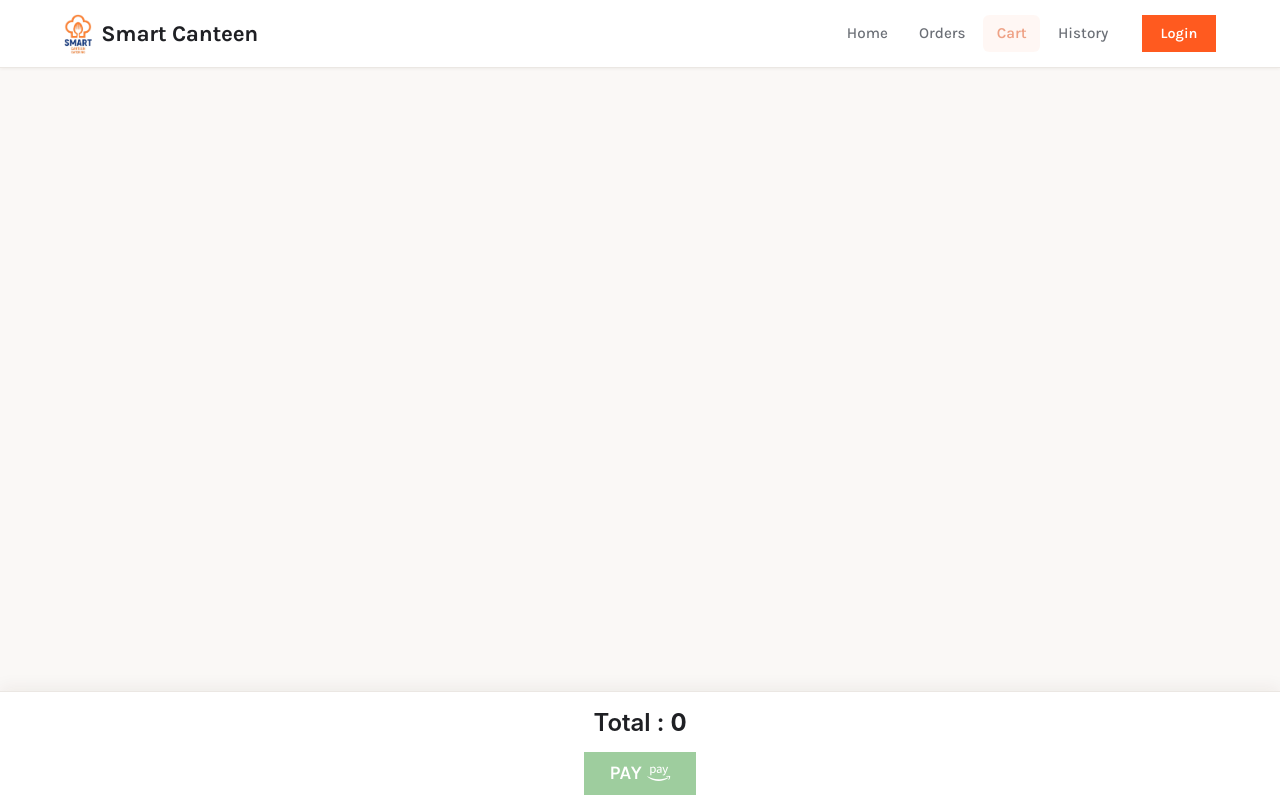
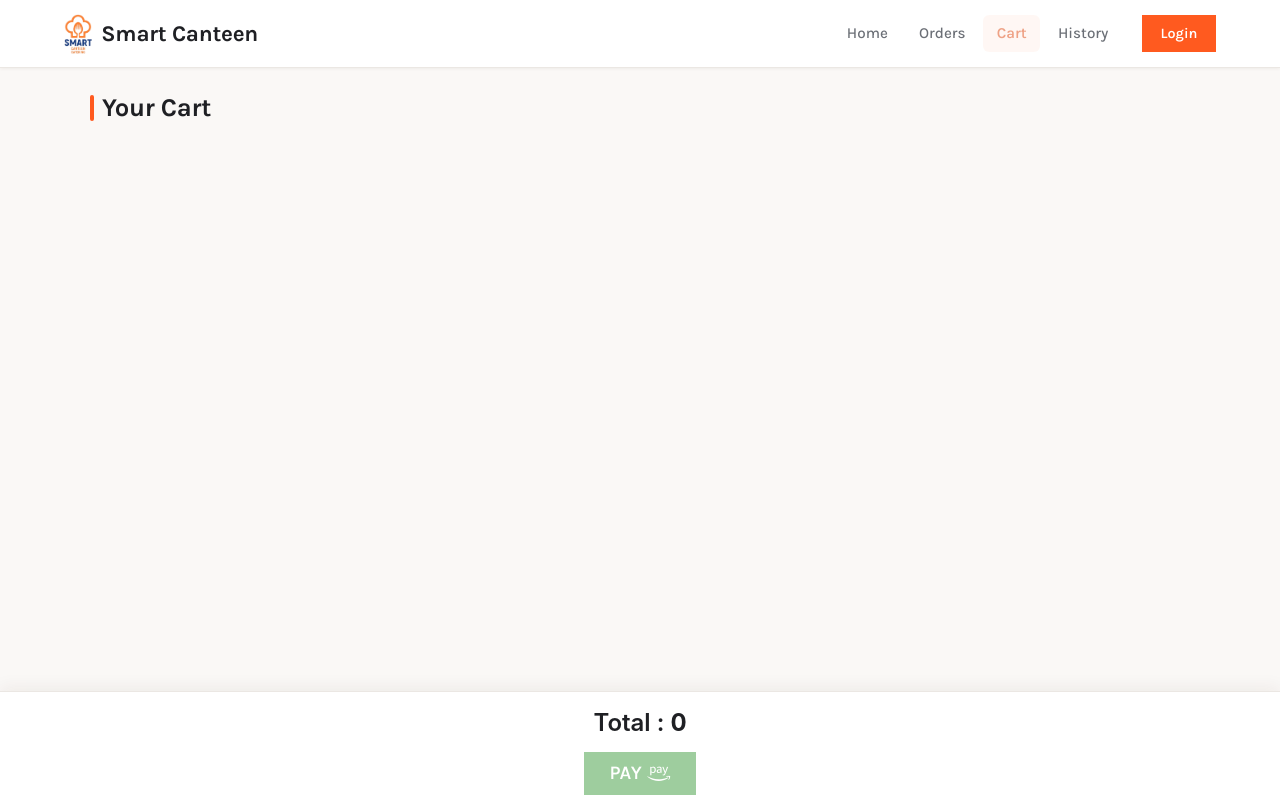
Before and after one commit to Takeshwar06/canteen-web, a React (Create React App) app: page /card in a window 1280 px wide. Built offline with nearby package versions, Linux system fonts and the light colour scheme.

Commit message:
consistent page layout for cart and order history - headings, container and grids
Co-Authored-By: Takeshwar Janghel <takeshwarverma124@gmail.com>

```diff
--- a/src/pages/AddToCard.css
+++ b/src/pages/AddToCard.css
@@ -1,22 +1,21 @@
 /* ADD TO CARD COMPONENT STYLES */
 
 .addtocart-container {
-  width: 100%;
+  max-width: 1140px;
+  margin: 0 auto;
+  padding: 1.5rem 1.25rem 3rem;
   display: flex;
-  justify-content: center;
-  align-items: center;
   flex-direction: column;
 }
 .all-cart-container {
   width: 100%;
-  display: flex;
-  justify-content: center;
-  align-items: center;
-  flex-wrap: wrap;
-  gap: 2vw;
+  display: grid;
+  grid-template-columns: repeat(auto-fill, minmax(320px, 1fr));
+  gap: 1.25rem;
+  margin-bottom: 85px;
 }
 .cart-container {
-  width: 30rem;
+  width: 100%;
   display: flex;
   align-items: center;
   gap: 0.75rem;
@@ -121,8 +120,11 @@
   p {
     margin: 0;
   }
+  .all-cart-container {
+    grid-template-columns: 1fr;
+  }
   .cart-container {
-    width: 22rem;
+    width: 100%;
   }
   .addtocart-container .cart-container img {
     width: 180px;
--- a/src/pages/AddToCard.js
+++ b/src/pages/AddToCard.js
@@ -105,8 +105,9 @@ export default function () {
   navigate("/foodreview")
  }
   return (
-    <div className='addtocart-container' style={{ width: "100%", marginTop: "20px" }}>
-      <div className="all-cart-container" style={{ width: "100%", display: "flex", flexWrap: "wrap", alignItems: "center", marginBottom: "85px" }}>
+    <div className='addtocart-container'>
+      <h1 className="page-title">Your Cart</h1>
+      <div className="all-cart-container">
         {/* items */}
         {
           foods.map((food, index) => {
--- a/src/pages/OrderHistory.css
+++ b/src/pages/OrderHistory.css
@@ -1,32 +1,40 @@
 .order_history_container {
   font-family: var(--font);
-  width: 100%;
-  height: 100%;
+  max-width: 1140px;
+  margin: 0 auto;
+  padding: 1.5rem 1.25rem 3rem;
 }
 .order_heading {
-  text-align: center;
+  text-align: left;
   font-family: var(--heading-font);
-  font-size: 1.5rem;
+  font-size: 1.6rem;
   color: var(--text);
-  padding: 1.4rem 0;
-  font-weight: 600;
+  padding: 0;
+  margin: 0 0 1.25rem;
+  font-weight: 700;
+  display: flex;
+  align-items: center;
+  gap: 0.5rem;
+}
+.order_heading::before {
+  content: "";
+  width: 4px;
+  height: 1.05em;
+  background: var(--primary);
+  border-radius: 2px;
 }
 .orders_container {
-  display: flex;
+  display: grid;
+  grid-template-columns: repeat(auto-fill, minmax(300px, 1fr));
   gap: 1.25rem;
-  align-items: center;
-  justify-content: center;
-  flex-wrap: wrap;
   width: 100%;
-  padding: 0 1rem;
+  padding: 0;
 }
 .order {
   background-color: var(--surface);
   display: flex;
-  justify-content: center;
   gap: 0.75rem;
-  min-width: 24rem;
-  max-width: 24rem;
+  width: 100%;
   overflow: hidden;
   border: 1px solid var(--border);
   border-radius: var(--radius);
@@ -73,9 +81,9 @@
 }
 
 @media (max-width: 500px) {
-    .order{
-        min-width: 22rem;
-    }
+  .orders_container {
+    grid-template-columns: 1fr;
+  }
   .order_image {
     width: 9rem;
     height: 9rem;
--- a/src/styles/base.css
+++ b/src/styles/base.css
@@ -59,3 +59,27 @@ i {
   margin: 0 auto;
   padding: 0 16px;
 }
+
+/* shared page layout (used across inner pages) */
+.page {
+  max-width: 1140px;
+  margin: 0 auto;
+  padding: 1.5rem 1.25rem 3rem;
+}
+.page-title {
+  font-family: var(--heading-font);
+  font-size: 1.6rem;
+  font-weight: 700;
+  color: var(--text);
+  display: flex;
+  align-items: center;
+  gap: 0.5rem;
+  margin: 0 0 1.25rem;
+}
+.page-title::before {
+  content: "";
+  width: 4px;
+  height: 1.05em;
+  background: var(--primary);
+  border-radius: 2px;
+}
```
